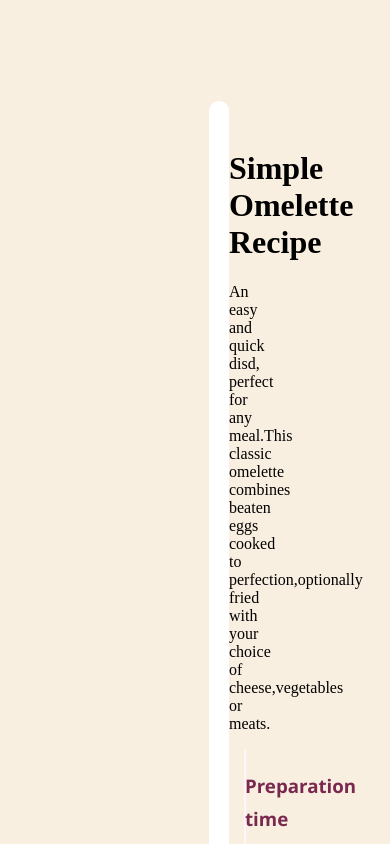
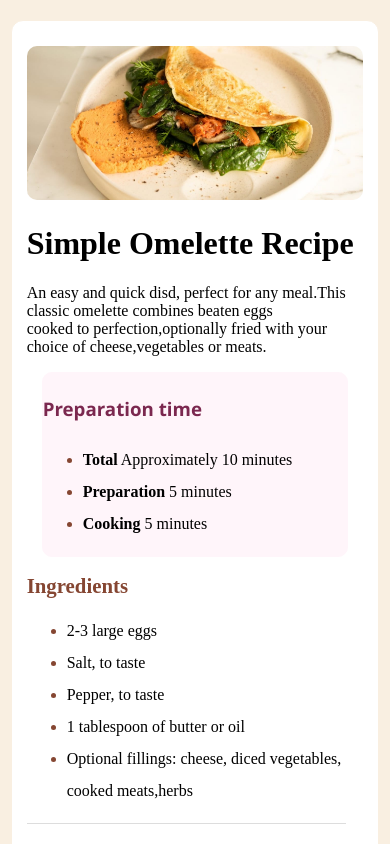
Before and after one commit to Umeoka-chidinma/my-first-recipe-page, a plain HTML site: page index.html in a window 390 px wide. Shown: the top 844 px of the page. Drawn offline with Linux system fonts and the light colour scheme.

Commit message:
Update index.css for responsiveness

```diff
--- a/index.css
+++ b/index.css
@@ -4,8 +4,10 @@ body{
 .recipe{
     border: 1px solid rgb(249, 239, 225);
     border-radius: 12px;
-    padding:10px 0px 10px 20px;
-    margin: 100px 200px;
+    padding:10px 20px;
+    margin: 50px auto;
+    max-width:800px;
+    width:90%;
     background-color: hsl(0, 0%, 100%);
 }
 .time{
@@ -36,7 +38,8 @@ td:nth-child(2){
     color: hsl(14, 45%, 36%);
 }
 img{
-    width: 90%;
+    max-width: 100%;
+    height:auto;
     border-radius: 10px;
     margin-top: 10px;
 }
@@ -55,3 +58,15 @@ ul li::marker{
     height: 0.5px;
     width: 95%;
 }
+@media (max-width:600px) {
+    .recipe{
+        padding:15px;
+        margin:20px auto;
+    }
+    h2{
+        font-size: 1.3rem;
+    }
+    h3{
+        font-size:1rem:
+  }
+}
```
